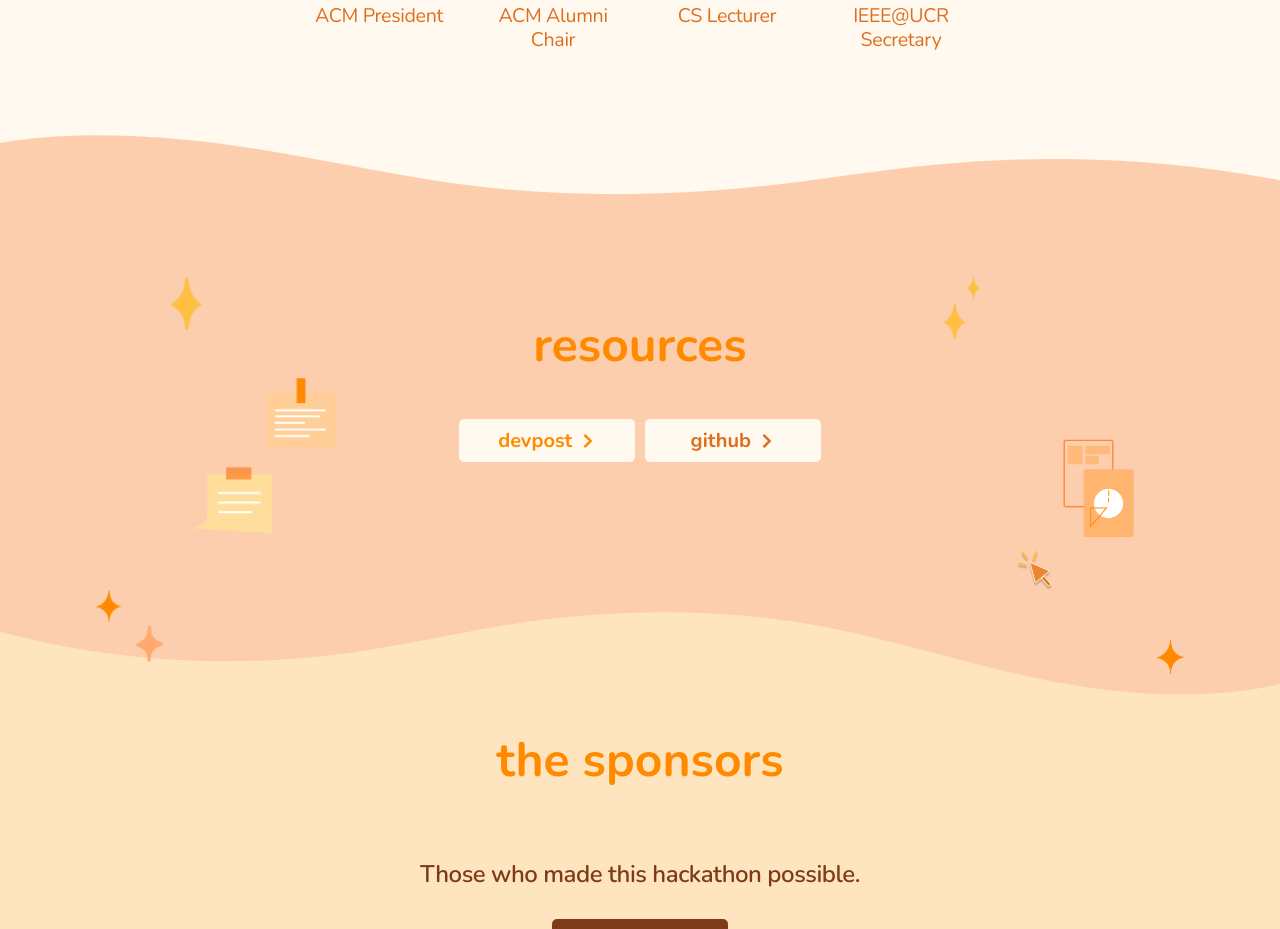
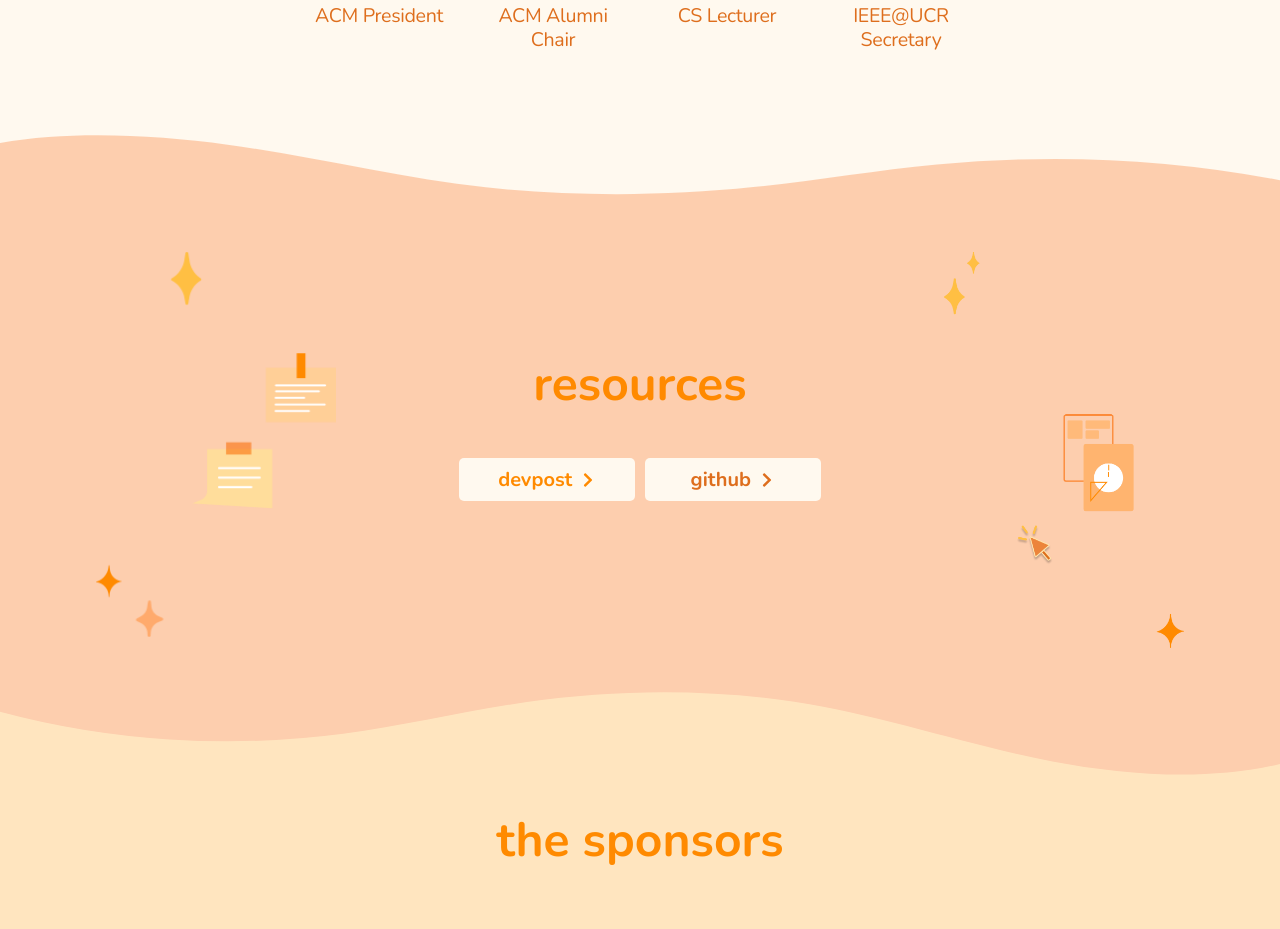
Before and after one commit to citrushack/cutiehack2021, a Next.js app: page /live in a window 1280 px wide. Shown: the part 2740-3669 px from the top of the page. Built offline with nearby package versions, Linux system fonts and the light colour scheme; no server answers.

Commit message:
Fix layout

```diff
--- a/pages/live.js
+++ b/pages/live.js
@@ -446,6 +446,7 @@ export default function Live() {
                 />
               </div>
             </div>
+            <div className={styles.resourcesContent}>
               <h1>resources</h1>
               <div className={styles.buttonWrapper}>
                 <Link passHref href="/">
@@ -474,6 +475,7 @@ export default function Live() {
                 </Link>
               </div>
             </div>
+          </div>
         </section>
       </Element>
       <Element name="Sponsors" className={styles.element}>
--- a/styles/Live.module.css
+++ b/styles/Live.module.css
@@ -229,7 +229,7 @@
   flex-direction: column;
   align-items: center;
   justify-content: center;
-  min-height: 60vh;
+  min-height: 35rem;
   padding: 0 1rem;
   background-color: #fdceae;
 }
@@ -262,12 +262,22 @@
 }
 
 .resourcesBg {
-  z-index: 10;
+  z-index: 1;
   position: absolute;
+  top: -10rem;
   width: 100%;
   max-width: 68rem;
   display: flex;
   justify-content: space-between;
+}
+
+.resourcesContent {
+  z-index: 2;
+  position: absolute;
+  top: -6rem;
+  width: 100%;
+  max-width: 68rem;
+
 }
 
 .resourcesBg > div {
```
Lines whose indentation alone changed are shown as unchanged.
